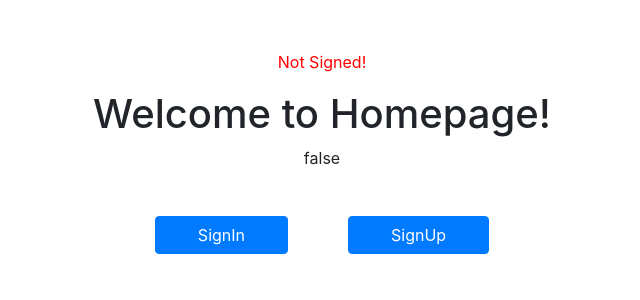
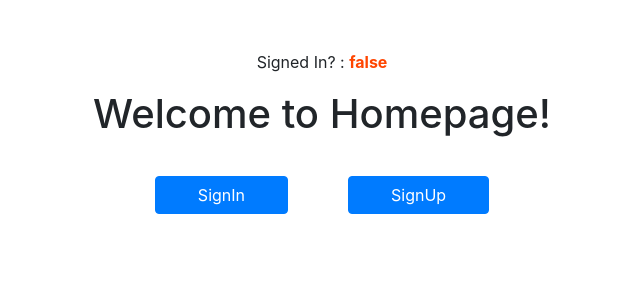
Before and after one commit to manojnaidu619/vue-authentication, a Vue app: page / in a window 1280 px wide. Shown: the top 300 px of the page, without its empty margins (318-958 px from the left). Built offline with nearby package versions, Linux system fonts and the light colour scheme.

Commit message:
Added badges

```diff
--- a/src/components/Home.vue
+++ b/src/components/Home.vue
@@ -2,12 +2,11 @@
   <div class="container text-center">
     <div class="row">
       <div class="col">
-        <p class="status">Not Signed!</p>
+        <p>Signed In? : <span class="status">{{signInCheck}}</span></p>
       </div>
     </div>
     <h1>Welcome to Homepage!</h1>
-    <p>{{$store.state.signedIn}}</p>
-    <div class="row justify-content-center">
+    <div v-if="signInCheck == false" class="row justify-content-center">
       <router-link to="/signin" class="btn btn-primary"><a>SignIn</a></router-link>
       <router-link to="/signup" class="btn btn-primary"><a>SignUp</a></router-link>
     </div>
@@ -16,6 +15,11 @@
 
 <script>
 export default {
+  computed: {
+    signInCheck(){
+      return this.$store.state.signedIn
+    }
+  }
 }
 </script>
 
@@ -27,6 +31,7 @@ export default {
     margin: 30px;
   }
   .status{
-    color: red;
+    color: OrangeRed;
+    font-weight: bold;
   }
 </style>
--- a/src/components/SignIn.vue
+++ b/src/components/SignIn.vue
@@ -1,7 +1,13 @@
 <template lang="html">
   <div class="container">
     <div class="row justify-content-center">
+      <h4><span class="badge badge-pill badge-info">email : test@test.com</span></h4>
+      <h4><span class="badge badge-pill badge-info">password : testing</span></h4>
+    </div>
+
+    <div class="row justify-content-center">
       <div class="col-sm-4 col-md-6 form-box">
+        <p class="text-center error" v-if="show">Invalid email/password</p>
           <h1 class="text-center">Signin</h1>
         <form>
           <div class="form-group">
@@ -25,7 +31,8 @@ export default {
   data(){
     return {
       email: '',
-      password: ''
+      password: '',
+      show: false
     }
   },
   methods: {
@@ -37,9 +44,13 @@ export default {
       axios.post('http://localhost:3000/tokens', user)
       .then(res => {
           console.log(res.data.jwt)
+          this.$store.state.signedIn = true
           this.$router.push('/')
       })
-      .catch(error => console.log(error))
+      .catch(error => {
+          this.show = true
+          console.log(error)
+      })
     }
   }
 }
@@ -55,4 +66,10 @@ export default {
     padding: 35px;
     box-shadow: 3px 3px slategrey;
   }
+  .error{
+    color: red;
+  }
+  .badge{
+    margin: 10px;
+  }
 </style>
--- a/src/components/SignUp.vue
+++ b/src/components/SignUp.vue
@@ -50,7 +50,10 @@ export default {
       }
       console.log(user)
       axios.post('http://localhost:3000/users', user)
-      .then(res => console.log(res))
+      .then(res => {
+        console.log(res)
+        this.$router.push('/')
+      })
       .catch(error => console.log(error))
     }
   }
```
